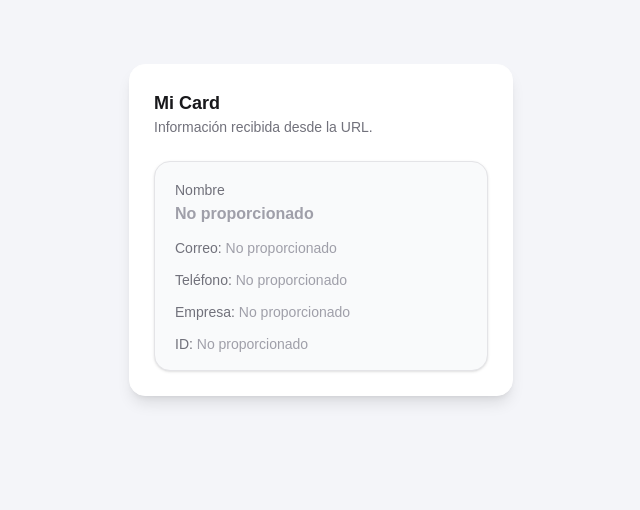
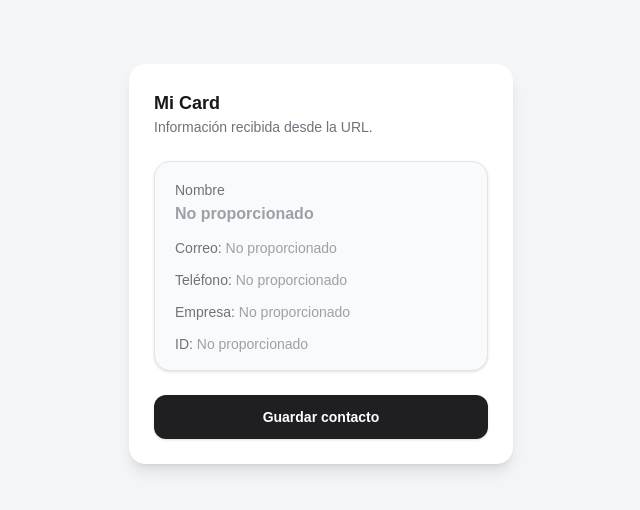
Before and after one commit to camiloguz23/virtual-card, a Next.js app: page / in a window 1280 px wide. Shown: the top 510 px of the page, without its empty margins (319-959 px from the left). Built offline with nearby package versions, Linux system fonts and the light colour scheme.

Commit message:
feat: boton d guardar card

```diff
--- a/app/page.tsx
+++ b/app/page.tsx
@@ -24,7 +24,7 @@ export default async function Home({
         <h1 className="text-lg font-semibold text-zinc-900">Mi Card</h1>
         <p className="text-sm text-zinc-500">Información recibida desde la URL.</p>
 
-        <div className="mt-6 space-y-4">
+        <div className="mt-6 space-y-6">
           <div className="flex flex-col rounded-2xl border border-zinc-200 bg-[#f9fafb] px-5 py-4 shadow-sm">
             <div>
               <span className="text-sm font-medium text-zinc-500">Nombre</span>
@@ -51,6 +51,13 @@ export default async function Home({
               </p>
             </div>
           </div>
+
+          <button
+            type="button"
+            className="flex w-full items-center justify-center gap-2 rounded-xl bg-[#1f1f22] px-6 py-3 text-sm font-semibold text-white shadow-sm transition hover:bg-[#2a2a30] focus:outline-none focus:ring-2 focus:ring-offset-2 focus:ring-[#1f1f22]"
+          >
+            Guardar contacto
+          </button>
         </div>
       </section>
     </main>
```
